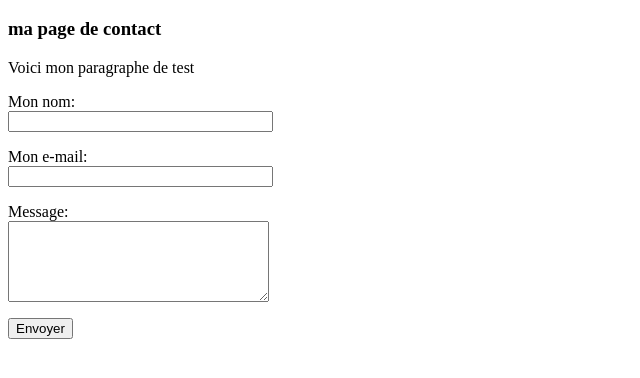
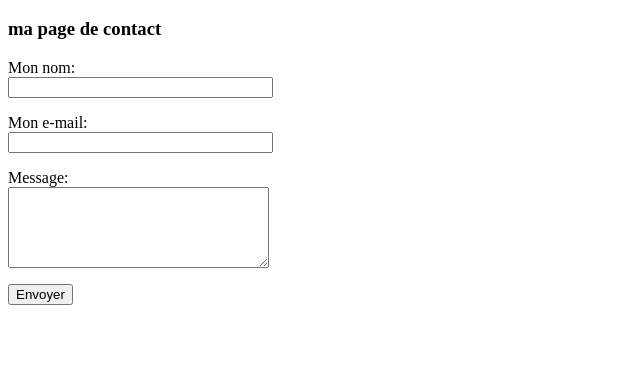
Before and after one commit to NE0G0RE/css-portfolio, a plain HTML site: page mon protfolio/pages/contact.html in a window 1280 px wide. Shown: the part 48-426 px from the top of the page, without its empty margins (0-640 px from the left). Drawn offline with Linux system fonts and the light colour scheme.

Commit message:
modif portfolio

```diff
--- a/mon protfolio/pages/contact.html
+++ b/mon protfolio/pages/contact.html
@@ -1,6 +1,6 @@
 <h1>Contact</h1>
 <h3>ma page de contact</h3>
-<p>Voici mon paragraphe de test</p>
+<p></p>
 <HTML>
     <HEAD>
     <TITLE>Formulaire de contact</TITLE>
```
Also changed, not shown: mon protfolio/index.html (+1 -1 lines).
